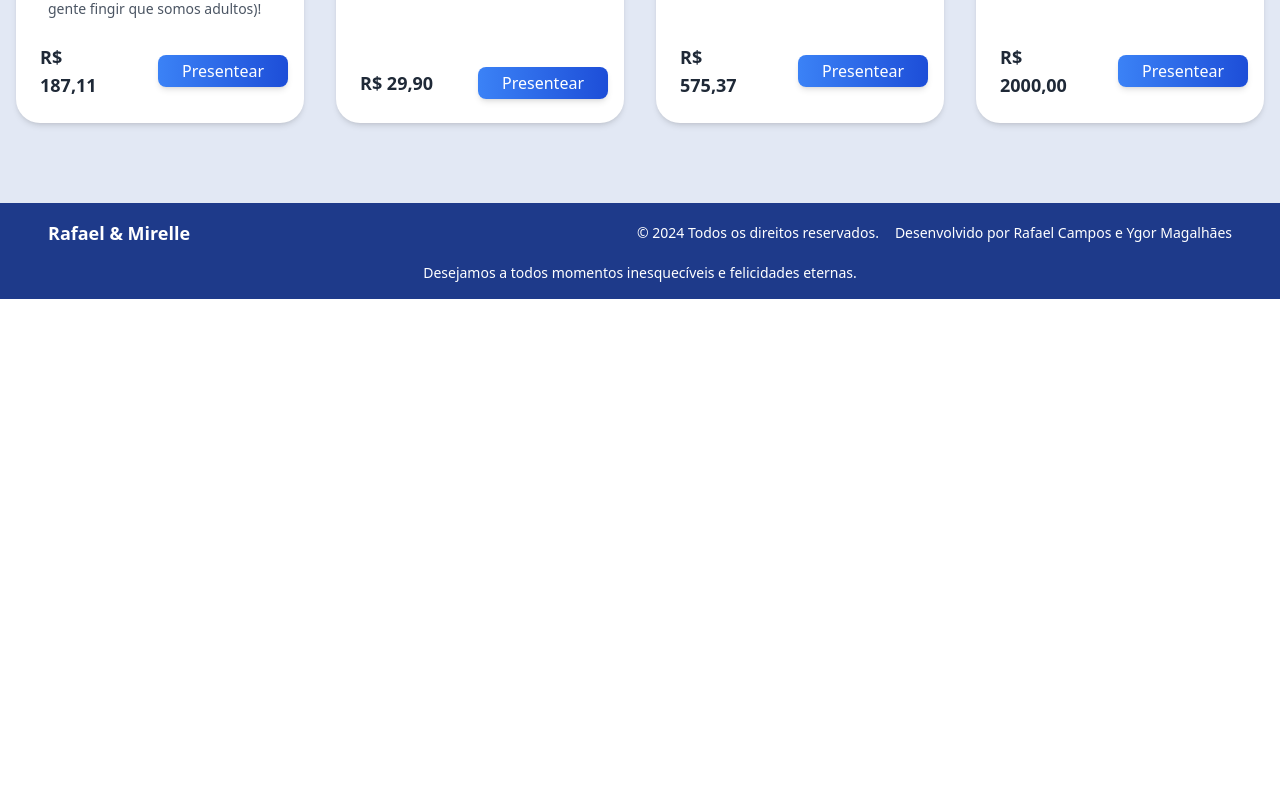
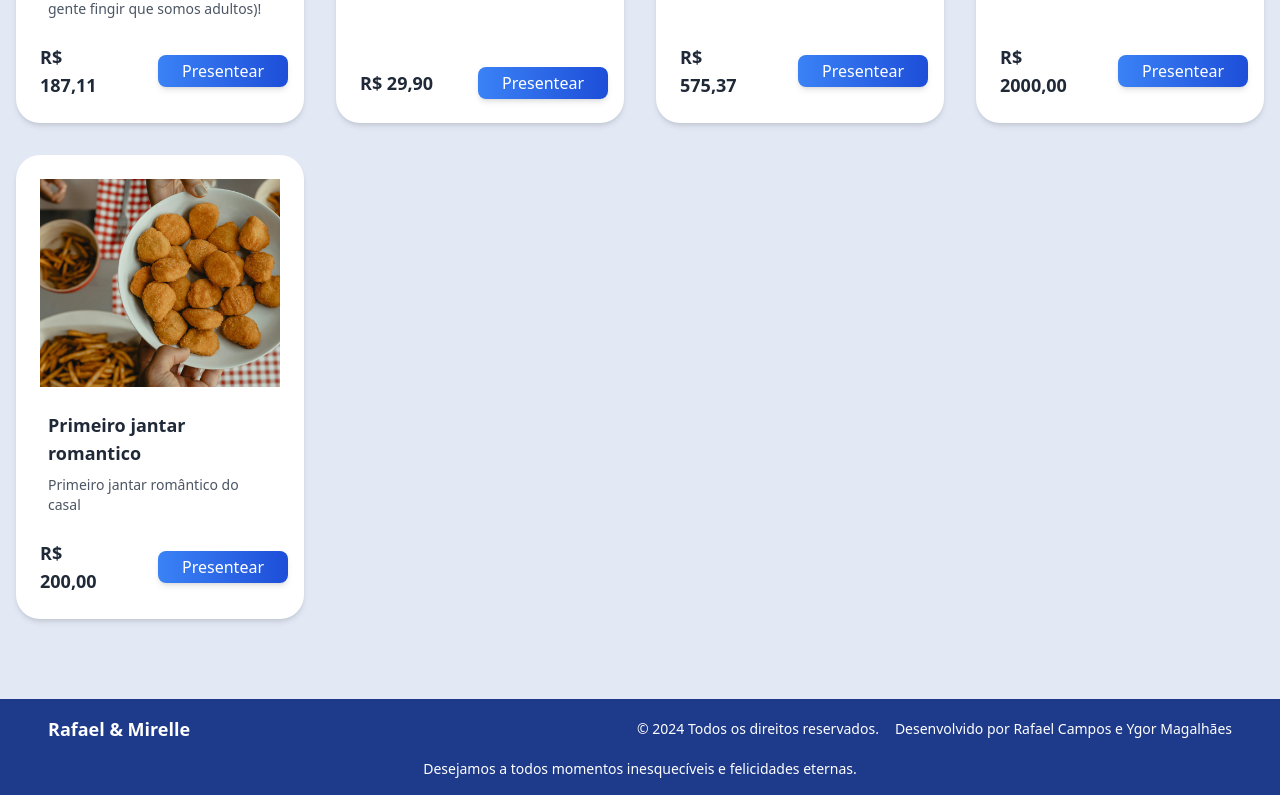
Before and after one commit to rafael-campos/SiteCasamento, a Next.js app: page / in a window 1280 px wide. Shown: the part 7435-8230 px from the top of the page. Before the commit the page ends 7734 px from the top, so only its background shows below. Built offline with nearby package versions, Linux system fonts and the light colour scheme.

Commit message:
dois presente

```diff
--- a/components/ListaDePresente.tsx
+++ b/components/ListaDePresente.tsx
@@ -226,6 +226,13 @@ const ListaDePresentes: React.FC = () => {
       descricao: 'Se por uma intervenção divina vc se sentir tocado.',
       preco: 'R$ 2000,00',
     },
+    {
+      id: '29',
+      imagem: '/images/presentes/casaljantar.webp',
+      nome: 'Primeiro jantar romantico',
+      descricao: 'Primeiro jantar romântico do casal ',
+      preco: 'R$ 200,00',
+    },
     // Adicione mais presentes conforme necessário
   ];
 
--- a/pages/[id].tsx
+++ b/pages/[id].tsx
@@ -354,6 +354,16 @@ const presentes: Presente[] = [
         linkPagamentoCartao: 'https://pay.sumup.com/b2c/Q9M2WGSZ',
         tipo: 'ficticio',
     },
+    {
+        id: '29',
+        imagem: '/images/presentes/casaljantar.webp',
+        nome: 'Jantar Casal',
+        descricao: 'Primeiro jantar romântico do casal',
+        preco: 'R$ 200,00',
+        codigoPix: '00020126790014br.gov.bcb.pix013692fb26d6-62d7-40fc-a775-c6ba8f2ae2250217jantar romantico 5204000053039865406200.005802BR5922Rafael Henrique Campos6008Brasilia6209050515be863043100',
+        linkPagamentoCartao: 'https://pay.sumup.com/b2c/QN66EBRV',
+        tipo: 'ficticio',
+    },
     // ... seus outros presentes ...
 ];
 
```
Also changed, not shown: public/images/presentes/casaljantar.webp (added).
